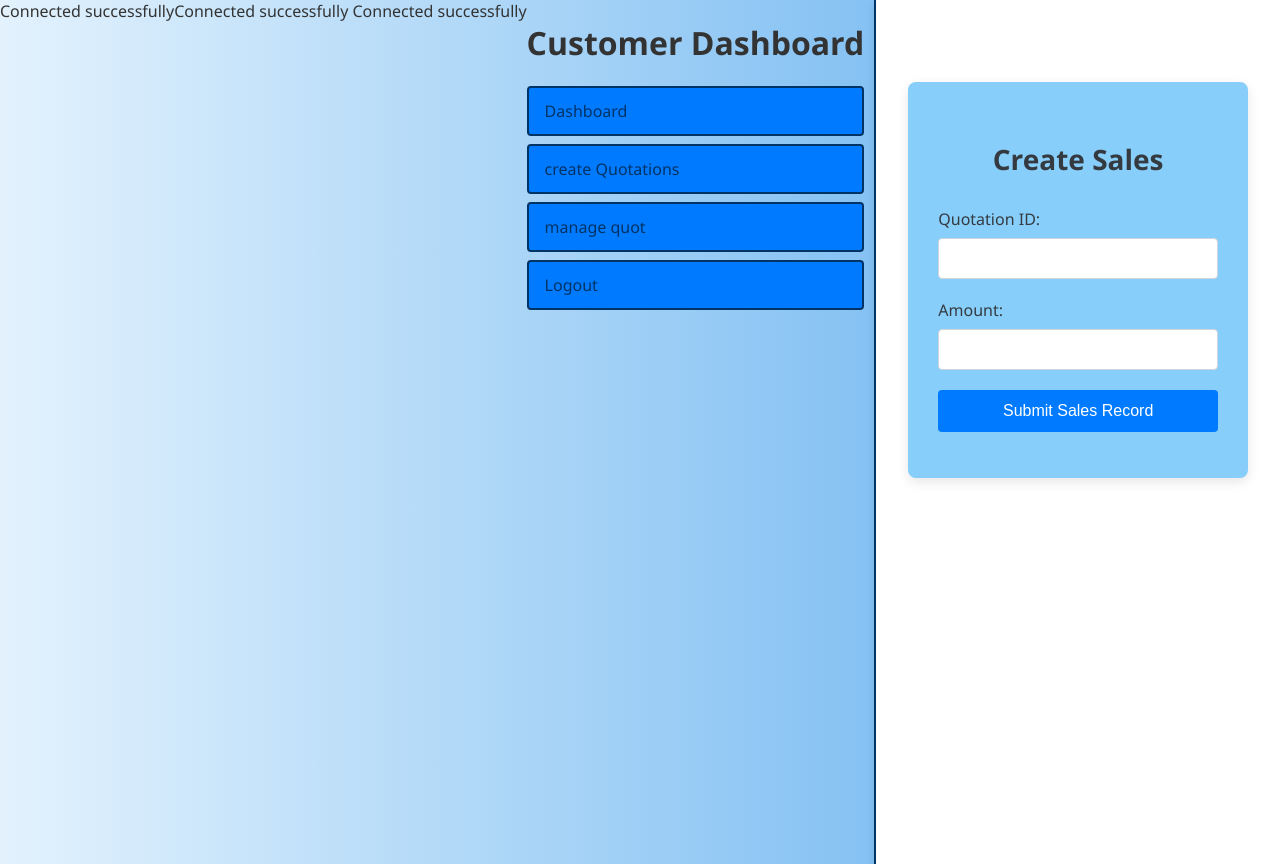
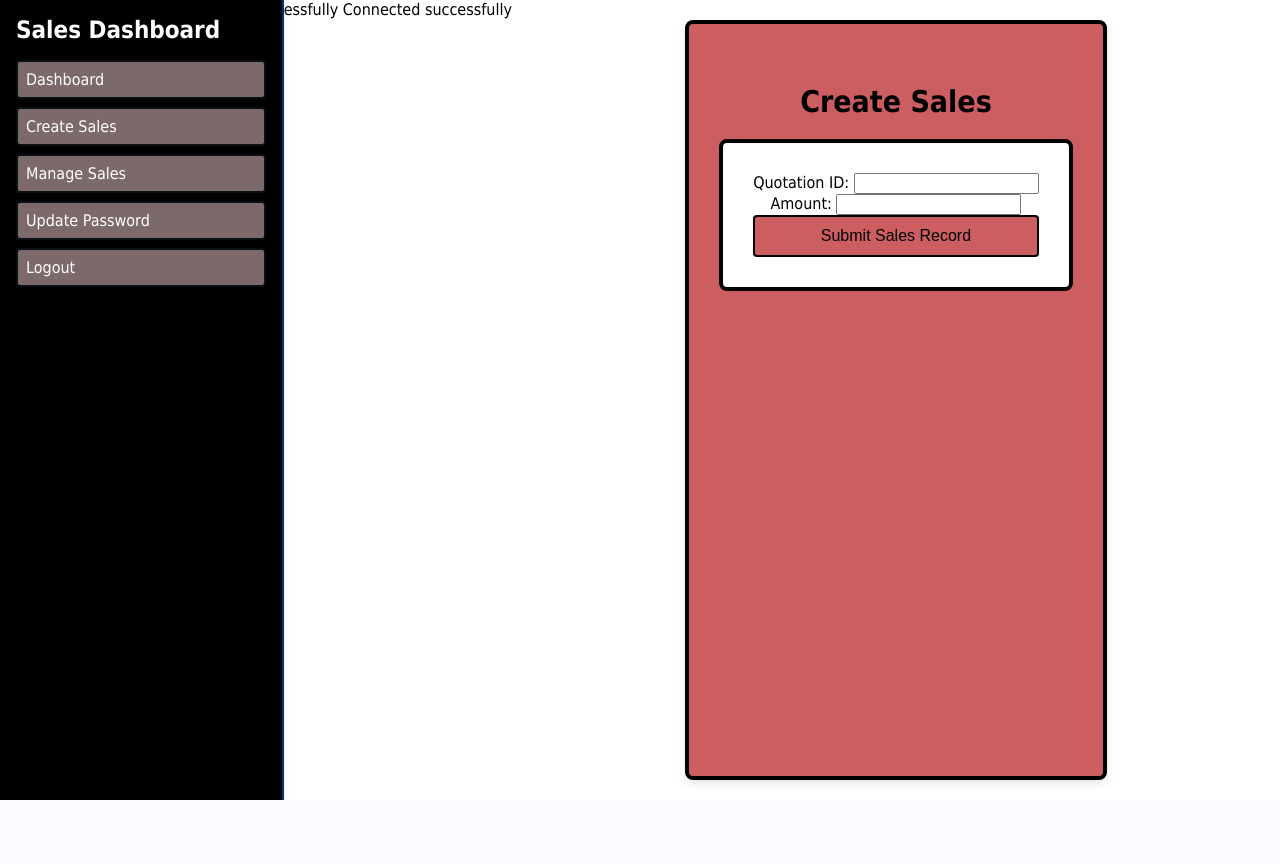
Before and after one commit to Jesilda05/INTERNSHIP_PROJECT_CRM, a PHP site: page /create_sales2.php in a window 1280 px wide. After the commit the page ends 800 px from the top, so only its background shows below. Run offline with PHP 8.4, Linux system fonts and the light colour scheme; the visitor is signed in with stand-in values (Sample User, id 1).

Commit message:
Add files via upload

```diff
--- a/final_internship_project/sales/create_sales2.php
+++ b/final_internship_project/sales/create_sales2.php
@@ -52,6 +52,8 @@ if ($_SERVER['REQUEST_METHOD'] == 'POST') {
             if ($prestmt->execute()) {
                 $success = 'Sales record has been created successfully!';
                 logUserActivity($sales_manager_id, $_SESSION['role'], 'Create Sales');
+                header("Location:manage_sales2.php");
+
 
             } else {
                 error_log("Error occurred while creating sales record: " . $prestmt->error);
@@ -67,8 +69,8 @@ if ($_SERVER['REQUEST_METHOD'] == 'POST') {
 
 <?php include('header2.php'); ?>
 
-<div class="container">
-    <h3 class="form-heading">Create Sales</h3>
+<div class="sales_container">
+    <h3 class="sales_form-heading">Create Sales</h3>
 
     <?php if (!empty($err)): ?>
         <div class="alert alert-danger"><?php echo htmlspecialchars($err); ?></div>
@@ -94,80 +96,75 @@ if ($_SERVER['REQUEST_METHOD'] == 'POST') {
 
 <style>
     body {
-        font-family: 'Segoe UI', Tahoma, Geneva, Verdana, sans-serif;
-        background-color: #f4f6f9;
         margin: 0;
         padding: 0;
+        font-family:  Tahoma, Geneva, sans-serif;
+
+
     }
 
-    .container {
-        max-width: 600px;
-        margin: 50px auto;
+    .sales_container {
+        max-width: 700px;
+        margin: 20px auto;
         padding: 30px;
-        background-color: lightskyblue;
+        text-align: center;
+        background-color: #cc5e61;
         border-radius: 8px;
-        box-shadow: 0 4px 12px rgba(0, 0, 0, 0.1);
+        border:4px solid black;
+        box-shadow: 0 4px 8px rgba(0, 0, 0, 0.1);
     }
 
-    h3.form-heading {
-        font-size: 28px;
-        color: #343a40;
-        margin-bottom: 30px;
-        text-align: center;
-        font-weight: 600;
+    h3 {
+        margin-bottom: 20px;
+        font-size: 30px;
+        color: black;
     }
 
-    .form-group {
-        margin-bottom: 20px;
-        text-align: left;
+    form {
+        border: 4px solid black;
+        padding: 30px;
+        border-radius: 8px;
+        background-color: white;
     }
 
-    label {
-        font-size: 16px;
-        font-weight: 500;
-        color: #343a40;
+    input[type="text"], input[type="email"] {
+        width: calc(100% - 24px);
+        padding: 30px;
+        margin-bottom: 15px;
+        border: 2px solid black;
+        border-radius: 4px;
     }
 
-    .form-control {
-        width: 100%;
-        padding: 12px;
-        margin-top: 8px;
-        border: 1px solid #ced4da;
+    select {
+        width: calc(100% - 24px);
+        padding: 20px;
+        margin-bottom: 15px;
+        border: 2px solid black;
         border-radius: 4px;
-        box-sizing: border-box;
     }
 
-    .btn {
-        background-color: #007BFF;
-        color: white;
-        padding: 12px 20px;
-        border: none;
+    button {
+        background-color:#cc5e61 ;
+        color: black;
+        padding: 10px;
+        border: 2px solid black;
         border-radius: 4px;
         cursor: pointer;
         font-size: 16px;
         width: 100%;
     }
 
-    .btn:hover {
-        background-color: #0056b3;
+    button:hover {
+        background-color: #e63c3c;
     }
 
-    .alert {
-        padding: 15px;
+    .error {
+        color: red;
         margin-bottom: 20px;
-        border: 1px solid transparent;
-        border-radius: 4px;
     }
 
-    .alert-danger {
-        color: #721c24;
-        background-color: #f8d7da;
-        border-color: #f5c6cb;
-    }
-
-    .alert-success {
-        color: #155724;
-        background-color: #d4edda;
-        border-color: #c3e6cb;
+    .success {
+        color: green;
+        margin-top: 20px;
     }
 </style>
--- a/final_internship_project/sales/header2.php
+++ b/final_internship_project/sales/header2.php
@@ -6,21 +6,78 @@ include('../mainconn/db_connect.php');
 <head>
     <meta charset="UTF-8">
     <meta name="viewport" content="width=device-width, initial-scale=1.0">
-    <title>Customer Dashboard</title>
-    <link rel="stylesheet" href="../assets/css/sales_styles.css"> <!-- Adjust path as needed -->
+    <title>Sales Dashboard</title>
+    <style>
+        body {
+            font-family: 'Segoe UI', Tahoma, Geneva, Verdana, sans-serif;
+            margin: 0;
+            padding: 0;
+            display: flex;
+            min-height: 100vh;
+            background-color: #ffffff;
+        }
+
+        .sidebar {
+            width: 250px;
+            background-color: black;
+            padding: 1rem;
+            box-shadow: 2px 0 4px rgba(112, 156, 232, 0.1);
+            overflow-y: auto;
+            border-right: 2px solid #003366;
+            position: fixed;
+            top: 0;
+            left: 0;
+            bottom: 0;
+            height: 100vh;
+        }
+
+        .sidebar h1 {
+            color: white;
+            margin-top: 0;
+            font-size: 1.5rem;
+        }
+
+        nav ul {
+            list-style: none;
+            padding: 0;
+            margin: 0;
+        }
+
+        nav li {
+            margin: 0.5rem 0;
+        }
+
+        nav a {
+            display: block;
+            color: white;
+            background-color: rgb(124, 106, 106);
+            text-decoration: none;
+            font-weight: 500;
+            font-size: 1rem;
+            padding: 0.5rem;
+            border-radius: 4px;
+            border: 2.5px solid #0a0f14;
+            transition: background-color 0.3s ease, border-color 0.3s ease;
+        }
+
+        nav a:hover {
+            background-color: #cc5e61;
+            border-color: #002244;
+        }
+    </style>
 </head>
 <body>
-    <header>
-        <h1>Customer Dashboard</h1>
+    <div class="sidebar">
+        <h1>Sales Dashboard</h1>
         <nav>
             <ul>
                 <li><a href="sales_dashboard2.php">Dashboard</a></li>
-                <li><a href="create_sales2.php">create Quotations</a></li>
-                <li><a href="manage_sales2.php">manage quot</a></li>
-
-
+                <li><a href="create_sales2.php">Create Sales</a></li>
+                <li><a href="manage_sales2.php">Manage Sales</a></li>
+                <li><a href="change_password.php">Update Password</a></li>
                 <li><a href="../logout.php">Logout</a></li>
             </ul>
         </nav>
-    </header>
-    <main>
+    </div>
+</body>
+</html>
```
Also changed, not shown: final_internship_project/sales/change_password.php (added, +149 -0 lines), final_internship_project/sales/edit_sales2.php (+47 -33 lines), final_internship_project/sales/manage_sales2.php (+32 -33 lines), final_internship_project/sales/sales_dashboard2.php (+94 -11 lines).
